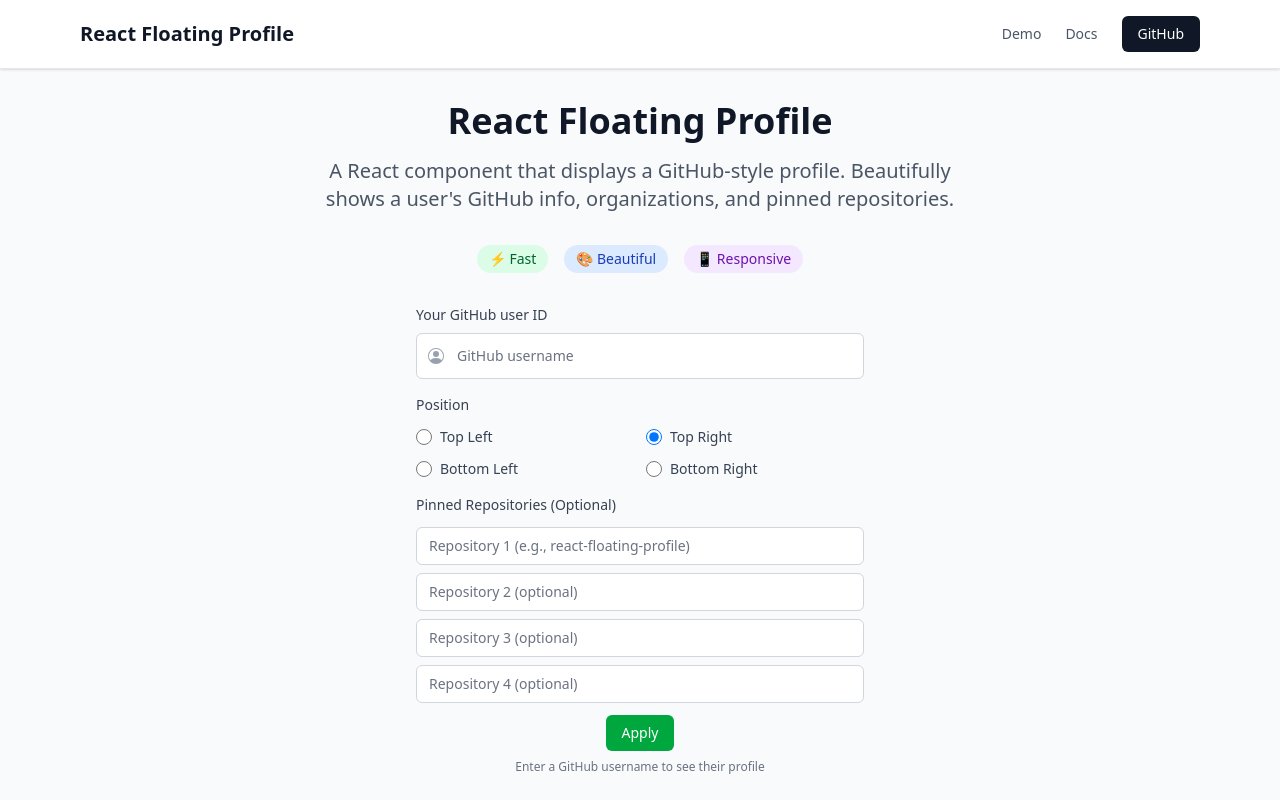
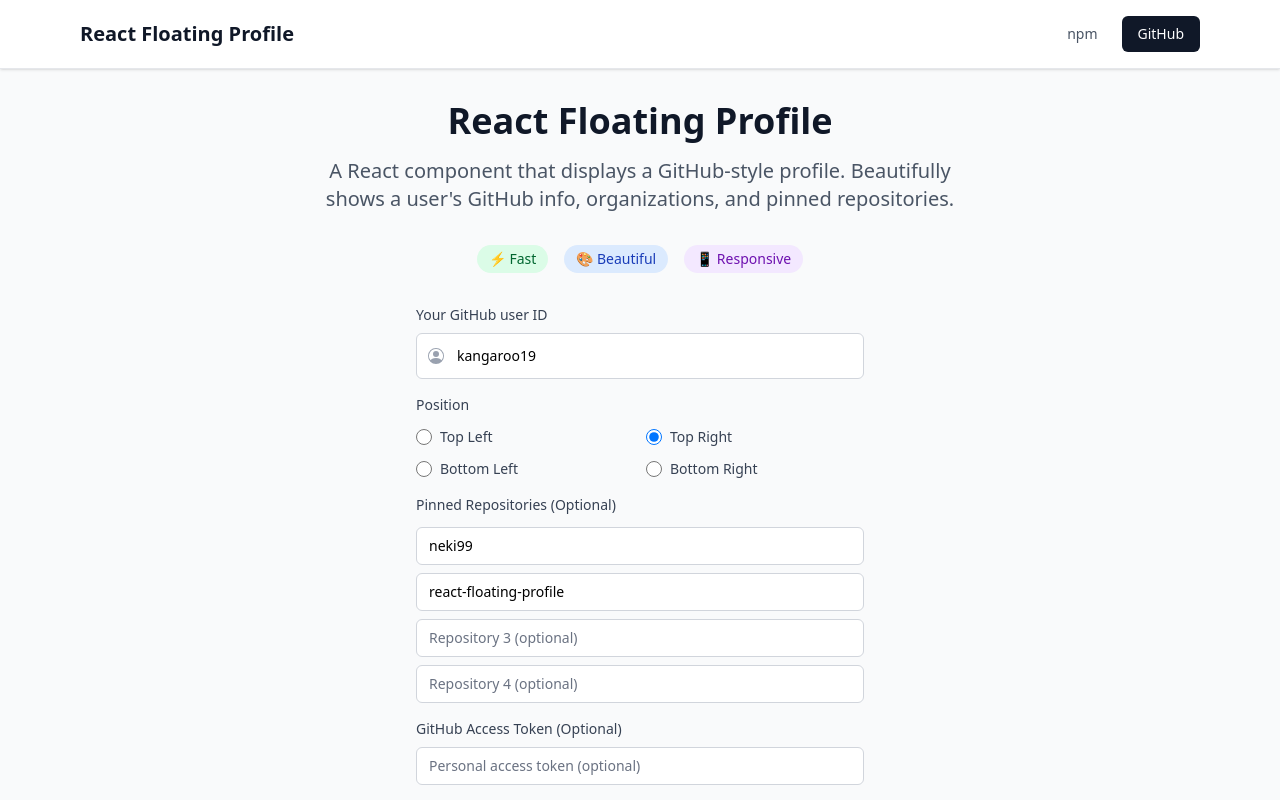
Before and after one commit to kangaroo19/react-floating-profile, a React (Vite) app in the folder site/: page / in a window 1280 px wide. Shown: the top 800 px of the page. Built offline with nearby package versions, Linux system fonts and the light colour scheme.

Commit message:
배포 설정 추가

```diff
--- a/site/package.json
+++ b/site/package.json
@@ -1,5 +1,6 @@
 {
   "name": "site",
+  "homepage": "https://kangaroo19.github.io/react-floating-profile",
   "private": true,
   "version": "0.0.0",
   "type": "module",
@@ -7,7 +8,9 @@
     "dev": "vite",
     "build": "tsc -b && vite build",
     "lint": "eslint .",
-    "preview": "vite preview"
+    "preview": "vite preview",
+    "predeploy": "npm run build",
+    "deploy": "gh-pages -d dist"
   },
   "dependencies": {
     "@tailwindcss/vite": "^4.1.8",
@@ -24,6 +27,7 @@
     "eslint": "^9.25.0",
     "eslint-plugin-react-hooks": "^5.2.0",
     "eslint-plugin-react-refresh": "^0.4.19",
+    "gh-pages": "^6.3.0",
     "globals": "^16.0.0",
     "postcss": "^8.5.4",
     "tailwindcss": "^4.1.8",
--- a/site/src/App.tsx
+++ b/site/src/App.tsx
@@ -6,13 +6,14 @@
 type LocationType = "top-right" | "top-left" | "bottom-right" | "bottom-left";
 
 function App() {
-  const [userName, setUserName] = useState("");
+  const [userName, setUserName] = useState("kangaroo19");
+  const [accessToken, setAccessToken] = useState("");
   const [location, setLocation] = useState<LocationType>("top-right");
   const [profileComponent, setProfileComponent] = useState<ReactElement | null>(null);
 
   // Pinned Repositories 상태
-  const [repo1, setRepo1] = useState("");
-  const [repo2, setRepo2] = useState("");
+  const [repo1, setRepo1] = useState("neki99");
+  const [repo2, setRepo2] = useState("react-floating-profile");
   const [repo3, setRepo3] = useState("");
   const [repo4, setRepo4] = useState("");
   const handleApply = () => {
@@ -21,7 +22,7 @@
 
     setProfileComponent(
       <ReactFloatingProfile
-        accessToken={import.meta.env.VITE_GITHUB_TOKEN || ""}
+        accessToken={accessToken}
         userName={userName}
         pinnedRepoArr={
           pinnedRepos as [] | [string] | [string, string] | [string, string, string] | [string, string, string, string]
@@ -83,7 +84,7 @@
                   />{" "}
                 </div>
               </div>
-
+              <div className="mb-4"></div>
               {/* Location 선택 라디오 버튼 */}
               <div className="mt-4">
                 <p className="text-sm font-medium text-gray-700 mb-3 text-left">Position</p>
@@ -136,7 +137,7 @@
               </div>
 
               {/* Pinned Repositories 입력 */}
-              <div className="mt-4">
+              <div className="my-4">
                 <p className="text-sm font-medium text-gray-700 mb-3 text-left">Pinned Repositories (Optional)</p>
                 <div className="space-y-2">
                   <input
@@ -173,7 +174,18 @@
                   />
                 </div>
               </div>
-
+              <label htmlFor="github-access-token" className="block text-sm font-medium text-gray-700 mb-2 text-left">
+                GitHub Access Token (Optional)
+              </label>
+              <input
+                id="github-access-token"
+                type="text"
+                value={accessToken}
+                onChange={(e) => setAccessToken(e.target.value)}
+                className="w-full px-3 py-2 text-sm border border-gray-300 rounded-md bg-white placeholder-gray-500 focus:outline-none focus:ring-2 focus:ring-blue-500 focus:border-transparent transition-all duration-200 mb-4"
+                placeholder="Personal access token (optional)"
+                autoComplete="off"
+              />
               <div className="flex justify-center mt-3">
                 <button
                   onClick={handleApply}
@@ -182,7 +194,7 @@
                   Apply
                 </button>
               </div>
-              <p className="mt-2 text-xs text-gray-500 text-center">Enter a GitHub username to see their profile</p>
+              <p className="mt-2 text-xs text-gray-500 text-center">Click apply button to see your profile</p>
             </div>
           </div>
         </section>
--- a/site/src/components/layout/Layout.tsx
+++ b/site/src/components/layout/Layout.tsx
@@ -15,14 +15,14 @@
               <h1 className="text-xl font-bold text-gray-900">React Floating Profile</h1>
             </div>
             <nav className="flex items-center space-x-6">
-              <a href="#demo" className="text-gray-600 hover:text-gray-900 text-sm font-medium transition-colors">
-                Demo
-              </a>
-              <a href="#docs" className="text-gray-600 hover:text-gray-900 text-sm font-medium transition-colors">
-                Docs
+              <a
+                href="https://www.npmjs.com/package/react-floating-profile"
+                className="text-gray-600 hover:text-gray-900 text-sm font-medium transition-colors"
+              >
+                npm
               </a>
               <a
-                href="https://github.com/your-username/react-floating-profile"
+                href="https://github.com/kangaroo19/react-floating-profile"
                 className="bg-gray-900 text-white px-4 py-2 rounded-md text-sm font-medium hover:bg-gray-800 transition-colors"
                 target="_blank"
                 rel="noopener noreferrer"
--- a/site/vite.config.ts
+++ b/site/vite.config.ts
@@ -5,4 +5,5 @@
 // https://vite.dev/config/
 export default defineConfig({
   plugins: [react(), tailwindcss()],
+  base: "/react-floating-profile/",
 });
```
Also changed, not shown: 2 other files (tests, documents, lock files or other folders).
